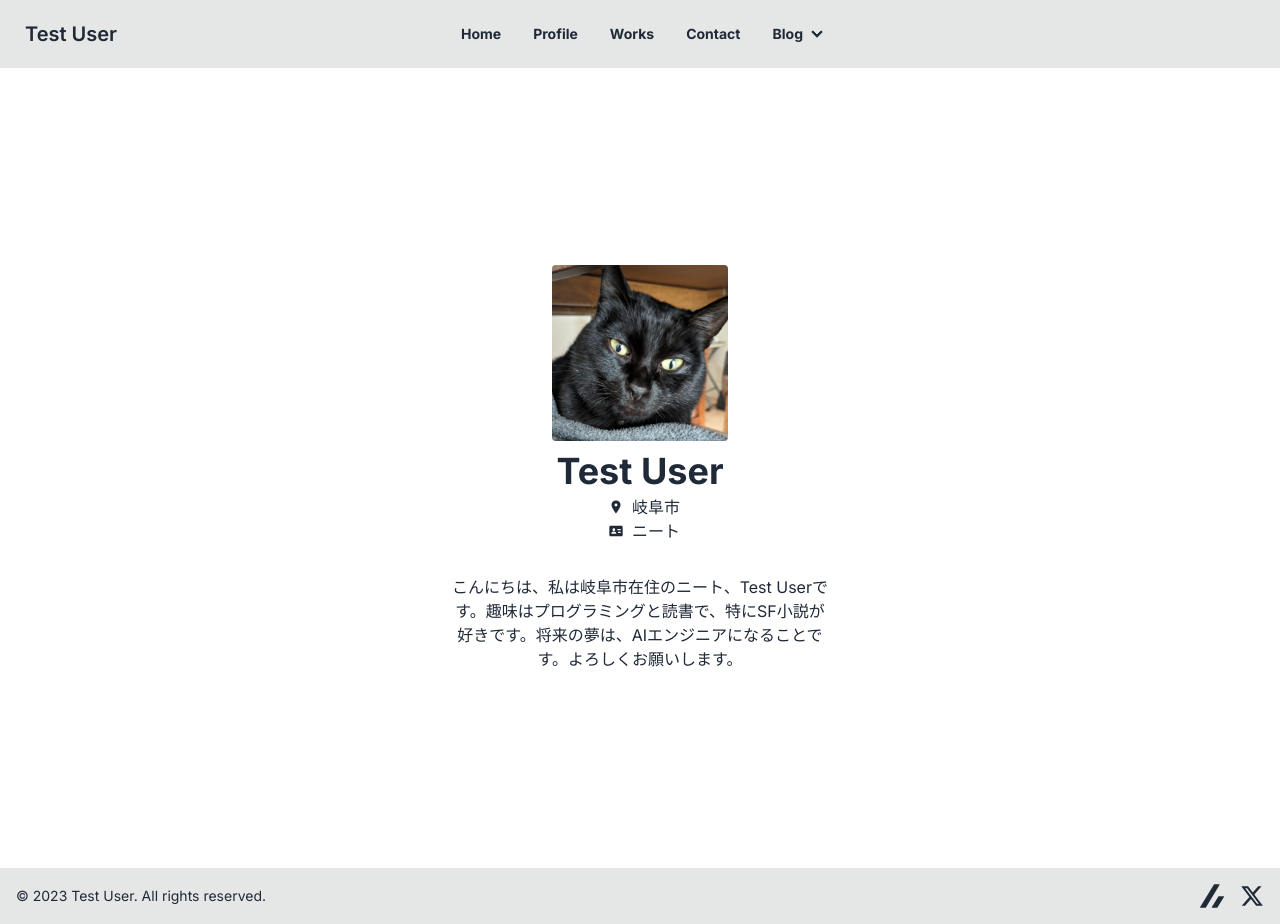
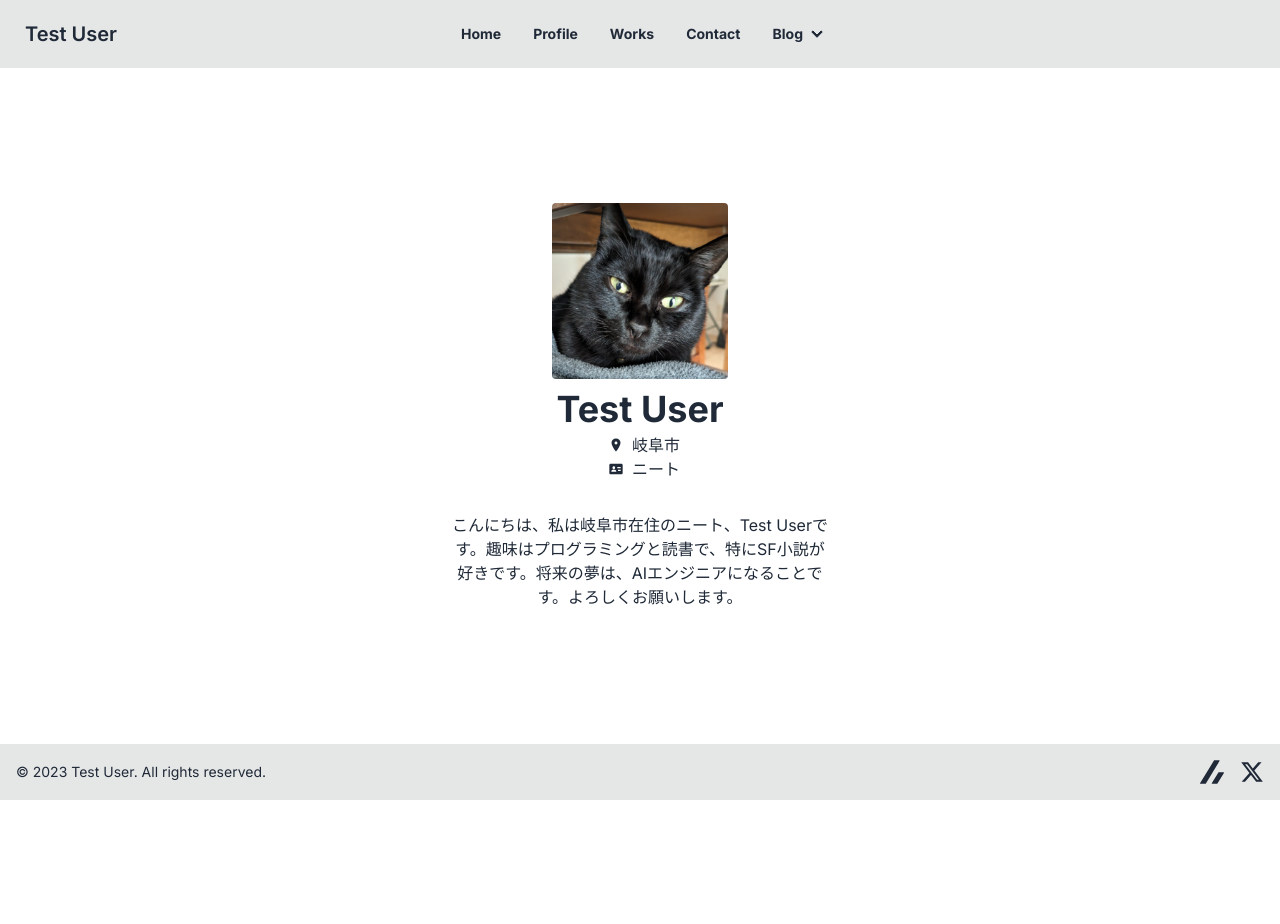
Before and after one commit to Milix-M/milix-m_tempest, a Next.js app in the folder web/: page / in a window 1280 px wide. After the commit the page ends 800 px from the top, so only its background shows below. Built offline with nearby package versions, Linux system fonts and the light colour scheme.

Commit message:
fix screen height

```diff
--- a/web/src/app/(profilepages)/layout.tsx
+++ b/web/src/app/(profilepages)/layout.tsx
@@ -4,7 +4,7 @@ export default function ProfilesLayout ({
   children: React.ReactNode
 }>) {
   return (
-    <main className='min-h-screen mt-[68px] mx-auto max-w-4xl px-5 py-7 justify-center flex'>
+    <main className='md:min-h-[calc(100vh-124px)] min-h-[calc(100vh-180px)] mt-[68px] mx-auto max-w-4xl px-5 py-7 justify-center flex'>
       <div className='w-full'>{children}</div>
     </main>
   )
--- a/web/src/app/(toppage)/page.tsx
+++ b/web/src/app/(toppage)/page.tsx
@@ -5,7 +5,7 @@ import Profile from '@/components/Home/Profile'
 export default function Home () {
   return (
     <div
-      className='mt-[68px] h-dvh flex items-center justify-center w-full p-2'
+      className='mt-[68px] md:min-h-[calc(100vh-124px)] min-h-[calc(100vh-180px)] flex items-center justify-center w-full p-2'
       // style={{
       //   backgroundImage: `url("/bg_img.jpg")`,
       //   backgroundSize: 'cover',
```
